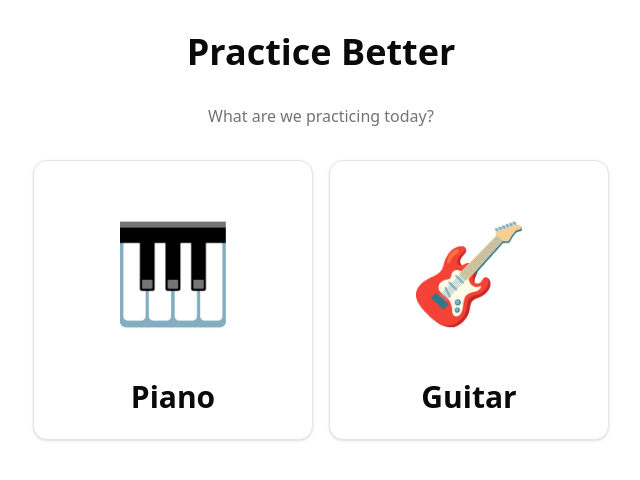
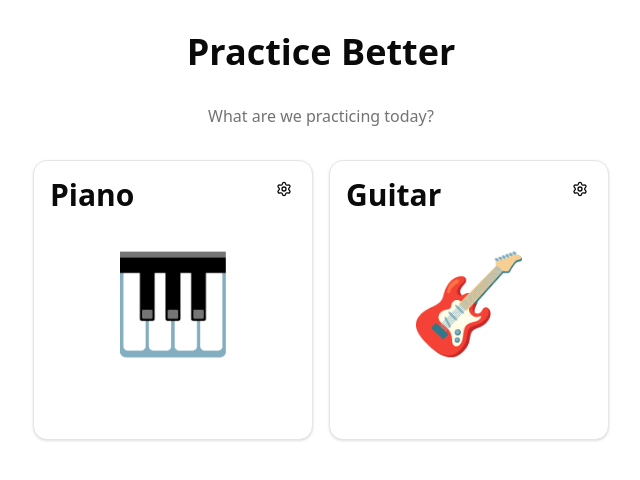
Before and after one commit to calebschoepp/practice, a React (Vite) app: page / in a window 1280 px wide. Shown: the top 480 px of the page, without its empty margins (319-959 px from the left). Built offline with nearby package versions, Linux system fonts and the light colour scheme.

Commit message:
feat: implement practice/edit split with improved card UI and navigation

```diff
--- a/src/App.tsx
+++ b/src/App.tsx
@@ -1,13 +1,15 @@
 import "./index.css";
 import { Routes, Route } from "react-router-dom";
 import { Home } from "@/pages/Home";
-import { InstrumentPage } from "@/pages/InstrumentPage";
+import { InstrumentEditPage } from "@/pages/InstrumentEditPage";
+import { InstrumentPracticePage } from "@/pages/InstrumentPracticePage";
 
 export function App() {
   return (
     <Routes>
       <Route path="/" element={<Home />} />
-      <Route path="/instruments/:instrument" element={<InstrumentPage />} />
+      <Route path="/instruments/:instrument/edit" element={<InstrumentEditPage />} />
+      <Route path="/instruments/:instrument/practice" element={<InstrumentPracticePage />} />
     </Routes>
   );
 }
--- a/src/components/Header.tsx
+++ b/src/components/Header.tsx
@@ -1,23 +1,16 @@
 import { useNavigate } from "react-router-dom";
 
-interface HeaderProps {
-  showBackButton?: boolean;
-}
-
-export function Header({ showBackButton = false }: HeaderProps) {
+export function Header() {
   const navigate = useNavigate();
 
   return (
     <header className="mb-8">
-      {showBackButton && (
-        <button
-          onClick={() => navigate("/")}
-          className="mb-4 text-sm text-muted-foreground hover:text-foreground"
-        >
-          ← Back to instruments
-        </button>
-      )}
-      <h1 className="text-4xl font-bold text-center">Practice Better</h1>
+      <h1
+        className="text-4xl font-bold text-center cursor-pointer hover:text-muted-foreground transition-colors"
+        onClick={() => navigate("/")}
+      >
+        Practice Better
+      </h1>
     </header>
   );
 }
--- a/src/components/InstrumentCard.tsx
+++ b/src/components/InstrumentCard.tsx
@@ -1,5 +1,6 @@
 import { useNavigate } from "react-router-dom";
 import { Card } from "@/components/ui/card";
+import { Settings } from "lucide-react";
 
 interface InstrumentCardProps {
   name: string;
@@ -9,19 +10,33 @@ interface InstrumentCardProps {
 export function InstrumentCard({ name, emoji }: InstrumentCardProps) {
   const navigate = useNavigate();
 
-  const handleClick = () => {
-    navigate(`/instruments/${name.toLowerCase()}`);
+  const handleCardClick = () => {
+    navigate(`/instruments/${name.toLowerCase()}/practice`);
+  };
+
+  const handleGearClick = (e: React.MouseEvent) => {
+    e.stopPropagation();
+    navigate(`/instruments/${name.toLowerCase()}/edit`);
   };
 
   return (
     <Card
-      className="cursor-pointer hover:bg-accent transition-colors aspect-square flex flex-col items-center justify-center p-6"
-      onClick={handleClick}
+      className="cursor-pointer hover:bg-accent transition-colors aspect-square flex flex-col p-6 relative"
+      onClick={handleCardClick}
     >
+      <div className="flex justify-between items-start absolute top-4 left-4 right-4">
+        <div className="text-3xl font-semibold">{name}</div>
+        <button
+          onClick={handleGearClick}
+          className="hover:bg-accent-foreground/10 rounded-full p-1 transition-colors shrink-0"
+          aria-label="Edit instrument"
+        >
+          <Settings className="w-4 h-4" />
+        </button>
+      </div>
       <div className="flex-1 flex items-center justify-center">
         <div className="text-8xl">{emoji}</div>
       </div>
-      <div className="text-3xl font-semibold text-center">{name}</div>
     </Card>
   );
 }
--- /dev/null
+++ b/src/pages/InstrumentEditPage.tsx
@@ -0,0 +1,16 @@
+import { useParams } from "react-router-dom";
+import { Header } from "@/components/Header";
+
+export function InstrumentEditPage() {
+  const { instrument } = useParams();
+
+  return (
+    <div className="container mx-auto p-8">
+      <Header />
+      <main>
+        <h2 className="text-3xl font-bold mb-4 capitalize">Edit {instrument}</h2>
+        <p className="text-muted-foreground">TODO: Add edit form here</p>
+      </main>
+    </div>
+  );
+}
--- a/src/pages/InstrumentPage.tsx
+++ /dev/null
@@ -1,14 +0,0 @@
-import { useParams } from "react-router-dom";
-import { Header } from "@/components/Header";
-
-export function InstrumentPage() {
-  const { instrument } = useParams<{ instrument: string }>();
-
-  return (
-    <div className="container mx-auto p-8">
-      <Header showBackButton />
-      <h2 className="text-3xl font-semibold text-center mb-4 capitalize">{instrument}</h2>
-      <p className="text-center text-muted-foreground">Practice page for {instrument}</p>
-    </div>
-  );
-}
--- /dev/null
+++ b/src/pages/InstrumentPracticePage.tsx
@@ -0,0 +1,16 @@
+import { useParams } from "react-router-dom";
+import { Header } from "@/components/Header";
+
+export function InstrumentPracticePage() {
+  const { instrument } = useParams();
+
+  return (
+    <div className="container mx-auto p-8">
+      <Header />
+      <main>
+        <h2 className="text-3xl font-bold mb-4 capitalize">Practice {instrument}</h2>
+        <p className="text-muted-foreground">TODO: Add practice content here</p>
+      </main>
+    </div>
+  );
+}
```
Also changed, not shown: 1 other file (tests, documents, lock files or other folders).
